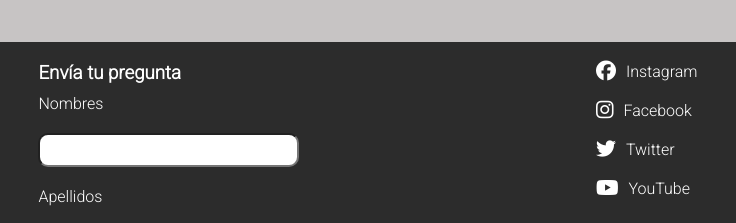
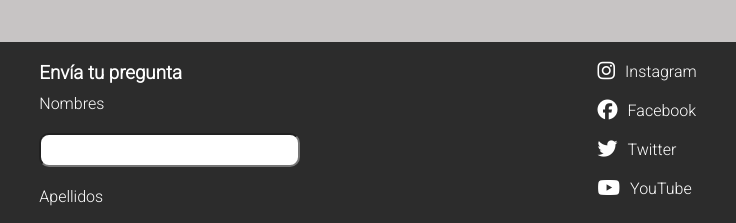
Before and after one commit to Danielnanguyasmu/firstwebsite, a plain HTML site: page index.html in a window 1280 px wide. Shown: the part 1450-1673 px from the top of the page, 272-1008 px from the left. Drawn offline with Linux system fonts and the light colour scheme.

Commit message:
Add files via upload

```diff
--- a/index.html
+++ b/index.html
@@ -62,8 +62,8 @@
             </section>
             <section id="footer-links">
                 <ul>
-                    <a href="https://www.instagram.com"><li><i class="fab fa-facebook fa-lg"></i>Instagram</li></a>
-                    <a href="https://www.facebook.com"><li><i class="fab fa-instagram fa-lg"></i>Facebook</li></a>
+                    <a href="https://www.instagram.com"><li><i class="fab fa-instagram fa-lg"></i>Instagram</li></a>
+                    <a href="https://www.facebook.com"><li><i class="fab fa-facebook fa-lg"></i>Facebook</li></a>
                     <a href="https://www.twitter.com"><li><i class="fab fa-twitter fa-lg"></i>Twitter</li></a>
                     <a href="https://www.youtube.com"><li><i class="fab fa-youtube fa-lg"></i>YouTube</li></a>
                 </ul>
```
